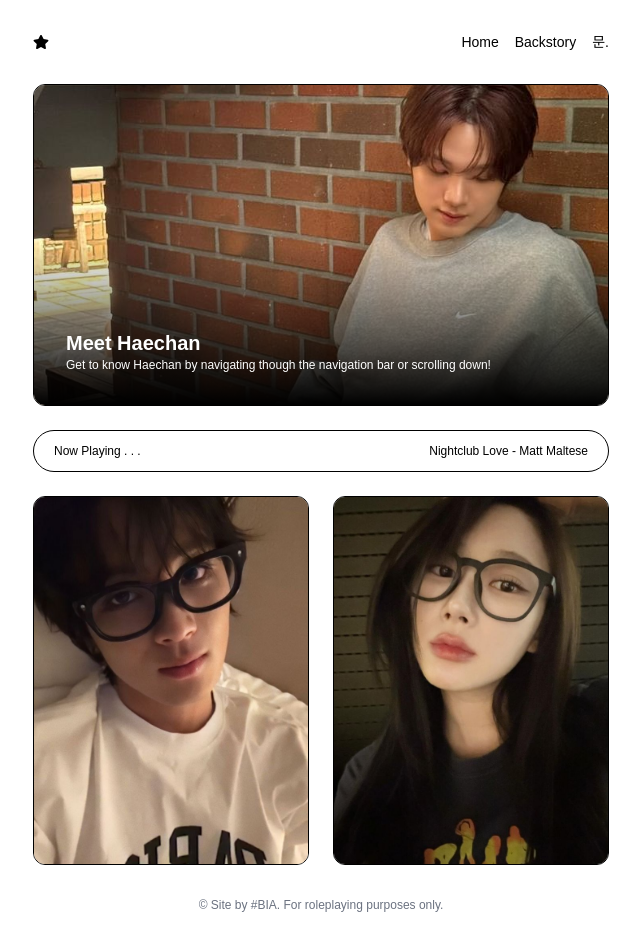
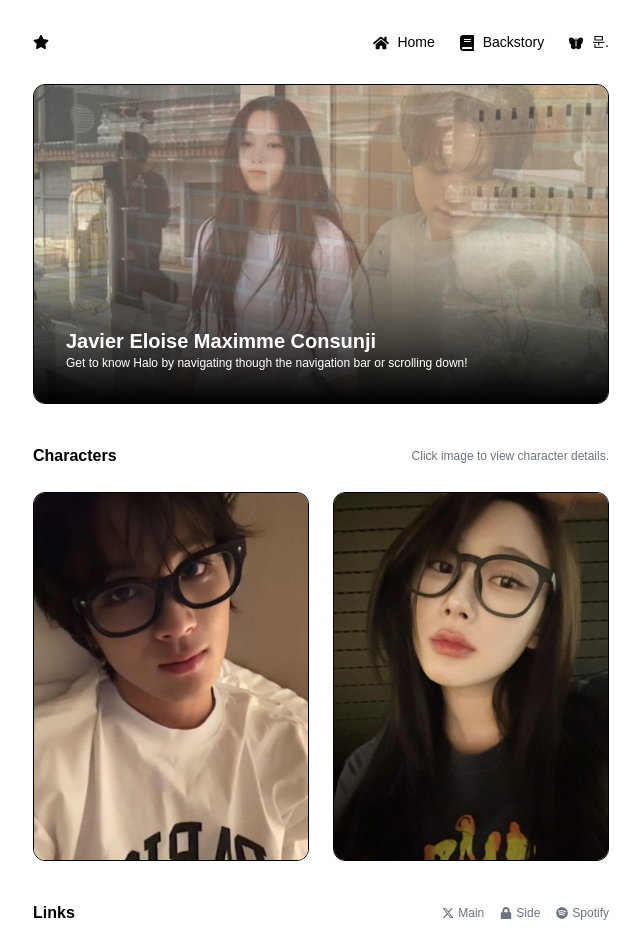
Before and after one commit to tifohsi/halo-site, a React (Vite) app: page / in a window 1280 px wide. Shown: the top 952 px of the page, without its empty margins (319-959 px from the left). Built offline with nearby package versions, Linux system fonts and the light colour scheme; a web font is replaced by a local one.

Commit message:
new commit

```diff
--- a/pages/Home.jsx
+++ b/pages/Home.jsx
@@ -1,19 +1,46 @@
-import { useState } from 'react'
-import { FaStar } from 'react-icons/fa'
+import { useState, useEffect } from 'react'
+import { FaBook, FaHome, FaLock, FaMicroblog, FaStar, FaTwitter } from 'react-icons/fa'
+import { PiButterflyFill } from 'react-icons/pi'
+import { FaSpotify, FaXTwitter } from "react-icons/fa6";
+
 
 export default function Home() {
+
+  const headingImages = [
+    '/assets/halo-bg.jpg',
+    '/assets/eli-bg.jpg',
+  ];
+
+  const [currentHeading, setCurrentHeading] = useState(0);
+
+  useEffect(() => {
+    const interval = setInterval(() => {
+      setCurrentHeading((prev) => (prev + 1) % headingImages.length);
+    }, 5000);
+
+    return () => clearInterval(interval);
+  }, [headingImages.length]);
 
   return (
     <>
 
     <body className="max-w-[40rem] mx-auto align-center">
-      <header className="px-8 py-8 flex items-center justify-between">
+      <header className="px-8 py-8 flex items-center justify-between ">
         <FaStar className="w-4 h-4 text-black" />
         <div className="ml-2 text-black text-sm">
-          <ul className="flex space-x-4">
-            <li className="hover:cursor-pointer transition hover:scale-105">Home</li>
-            <li className='hover:cursor-pointer transition hover:scale-105'>Backstory</li>
-            <li className="hover:cursor-pointer transition hover:scale-105 text-bold">문.</li>
+          <ul className="flex space-x-6">
+            <li className="hover:cursor-pointer transition hover:scale-105">
+              <FaHome className="w-4 h-4 inline-block mr-2" />
+              Home
+            </li>
+            <li className='hover:cursor-pointer transition hover:scale-105'>
+              <FaBook className="w-4 h-4 inline-block mr-2" />
+              Backstory
+            </li>
+            <li className="hover:cursor-pointer transition hover:scale-105 text-bold">
+              <PiButterflyFill className="w-4 h-4 inline-block mr-2" />
+              문.
+            </li>
           </ul>
         </div>
       </header>
@@ -21,27 +48,30 @@ export default function Home() {
       <main className="px-8 space-y-6">
 
         <div className=" heading">
-          <div className="relative rounded-xl overflow-hidden border border-black">
-            <img
-              src="/assets/halo-bg.jpg"
-              className="h-[20rem] w-full object-cover heading-bg"
-            />
+          <div className="relative rounded-xl overflow-hidden border border-black h-[20rem]">
+            {headingImages.map((src, index) => (
+                  <img
+                    key={src}
+                    src={src}
+                    className={`heading-bg ${index === currentHeading ? 'active' : 'inactive'}`}
+                  />
+                ))}
             <div className="overlay">
               <div className="absolute bottom-8 px-8">
                 <h1 className="text-xl font-bold text-white">
-                  Meet Haechan
+                  Javier Eloise Maximme Consunji
                 </h1>
                 <p className="text-xs text-white">
-                  Get to know Haechan by navigating though the navigation bar or scrolling down!
+                  Get to know Halo by navigating though the navigation bar or scrolling down!
                 </p>
               </div>
             </div>
           </div>
         </div>
 
-        <div className="px-5 py-3 song-player border border-black rounded-3xl flex justify-between items-center">
-            <p className="text-xs">Now Playing . . .</p>
-            <p className='text-xs text-bold'> Nightclub Love - Matt Maltese</p>
+        <div className="pt-4 flex justify-between items-center characters">
+            <p className="text-md font-bold">Characters</p>
+            <p className='text-xs text-gray-500'> Click image to view character details.</p>
         </div>
 
         <div className="flex justify-between characters">
@@ -49,16 +79,40 @@ export default function Home() {
             <img src="/assets/halo-1.jpg" className="char-main" />
             <img src="/assets/halo-2.jpg" className="char-hover" />
             <div className="char-name">
-              <p className="text-white font-bold absolute bottom-5 px-5">Haechan</p>
+              <p className="text-white font-bold absolute bottom-5 px-5">Halo</p>
             </div>
           </div>
           <div className="character-2 aspect-[3/4] border border-black rounded-xl w-[48%]">
             <img src="/assets/eli-1.jpg" className="char-main" />
             <img src="/assets/eli-2.jpg" className="char-hover" />
             <div className="char-name">
-              <p className="text-white font-bold absolute bottom-5 px-5">Giselle</p>
+              <p className="text-white font-bold absolute bottom-5 px-5">Eli</p>
             </div>
           </div>
+        </div>
+
+        <div className="pt-4 flex justify-between items-center links">
+            <p className="text-md font-bold">Links</p>
+            <ul className="flex justify-end space-x-4">
+              <li className="text-xs text-gray-500 hover:cursor-pointer transition hover:scale-105">
+                <a href="https://x.com/tifohsi" target="_blank" rel="noopener noreferrer" className="hover:underline">
+                  <FaXTwitter className="w-3 h-3 inline-block mr-1" />
+                  Main
+                </a>
+              </li>
+              <li className="text-xs text-gray-500 hover:cursor-pointer transition hover:scale-105">
+                <a href="https://x.com/reoksta" target="_blank" rel="noopener noreferrer" className="hover:underline">
+                  <FaLock className="w-3 h-3 inline-block mr-1" />
+                  Side
+                </a>
+              </li>
+              <li className="text-xs text-gray-500 hover:cursor-pointer transition hover:scale-105">
+                <a href="https://open.spotify.com/user/31vn6cuvfhsun3n2qy7dbtpz4awe?si=8fce0bef8fdb457e" target="_blank" rel="noopener noreferrer" className="hover:underline">
+                  <FaSpotify className="w-3 h-3 inline-block mr-1" />
+                  Spotify
+                </a>
+              </li>
+            </ul>
         </div>
 
       </main>
--- a/src/index.css
+++ b/src/index.css
@@ -11,8 +11,37 @@
 }
 
 .heading-bg {
+  position: absolute;
+  top: 0;
+  left: 0;
+  width: 100%;
+  height: 100%;
+  object-fit: cover;
   object-position: 50% 30%;
-  display: block;
+
+  transition: opacity 1.5s ease-in-out;
+}
+
+.heading-bg.inactive {
+  opacity: 0;
+}
+
+.heading-bg.active {
+  opacity: 1;
+}
+
+.heading-bg[src*="eli-bg.jpg"] {
+  object-position: 50% 40%;
+  transform: scale(1.25);
+}
+
+@keyframes imageFade {
+  0% {
+    opacity: 0;
+  }
+  100% {
+    opacity: 1;
+  }
 }
 
 .overlay {
@@ -84,3 +113,24 @@ position: absolute;
     transition: opacity 0.3s ease;
     pointer-events: none;
 }
+
+.overlay-white {
+  position: absolute;
+  top: 0;
+  left: 0;
+  width: 100%;
+  height: 100%;
+  background: linear-gradient(
+    to bottom,
+    rgba(255, 255, 255, 0) 0%,
+    rgba(255, 255, 255, 0) 50%,
+    rgba(255, 255, 255, 1) 100%
+  );
+  pointer-events: none;
+  z-index: 2;
+}
+
+.blog-1-img {
+  display: block;
+  z-index: 1;
+}
```
Also changed, not shown: public/assets/eli-bg.jpg (added).
